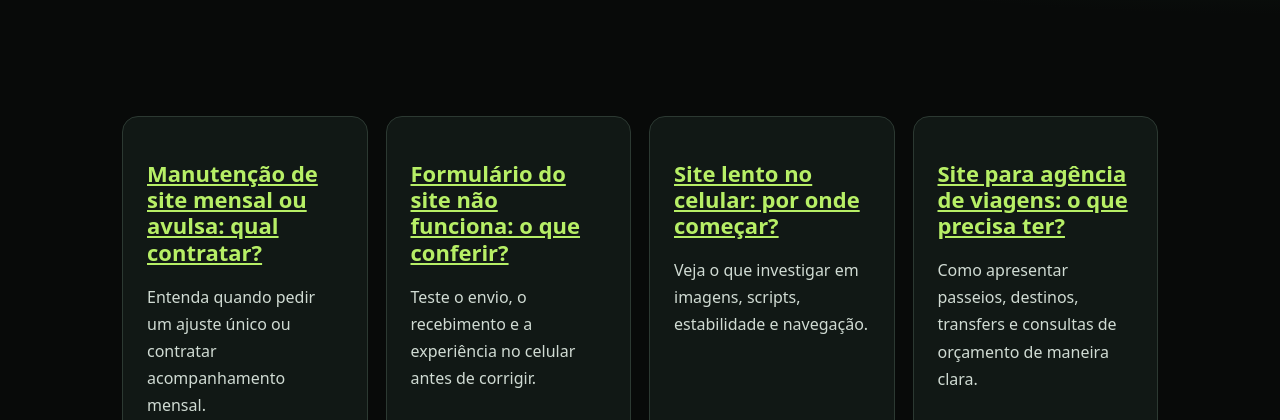
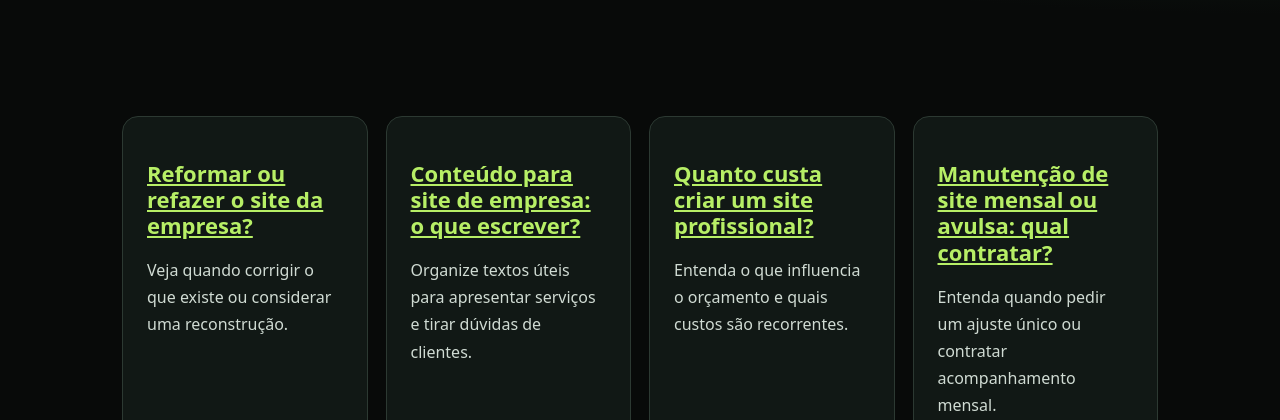
Before and after one commit to henriquesilvaweb/hsilva-site, a plain HTML site: page blog/index.html in a window 1280 px wide. Shown: the part 380-800 px from the top of the page. Drawn offline with Linux system fonts and the light colour scheme.

Commit message:
Atualizar links e navegação para novos conteúdos: blog/index.html

```diff
--- a/blog/index.html
+++ b/blog/index.html
@@ -15,6 +15,9 @@
 <body><a href="#conteudo" style="position:absolute;left:-9999px" onfocus="this.style.left='8px'" onblur="this.style.left='-9999px'">Pular ao conteúdo</a>
 <header class="header"><nav class="nav wrap" aria-label="Navegação principal"><a class="brand" href="/"><span>H.</span>SILVA</a><div class="links"><a href="/">Início</a><a href="/manutencao-de-sites/">Manutenção</a><a href="/criacao-de-landing-pages/">Landing pages</a><a href="/advogados/">Advogados</a><a href="/pousadas/">Pousadas</a><a href="/blog/">Blog</a></div></nav></header>
 <main id="conteudo"><section class="hero"><div class="wrap"><p class="eyebrow">Conteúdo útil para empresas</p><h1>Blog sobre sites, landing pages e presença no Google</h1><p>Respostas práticas para quem está pensando em criar, atualizar ou melhorar um site.</p></div></section><section><div class="wrap"><div class="grid">
+<article class="card"><h2 style="font-size:22px"><a href="/blog/reformar-ou-refazer-site/">Reformar ou refazer o site da empresa?</a></h2><p>Veja quando corrigir o que existe ou considerar uma reconstrução.</p></article>
+<article class="card"><h2 style="font-size:22px"><a href="/blog/conteudo-para-site-empresa/">Conteúdo para site de empresa: o que escrever?</a></h2><p>Organize textos úteis para apresentar serviços e tirar dúvidas de clientes.</p></article>
+<article class="card"><h2 style="font-size:22px"><a href="/blog/quanto-custa-site-profissional/">Quanto custa criar um site profissional?</a></h2><p>Entenda o que influencia o orçamento e quais custos são recorrentes.</p></article>
 <article class="card"><h2 style="font-size:22px"><a href="/blog/manutencao-de-site-mensal-ou-avulsa/">Manutenção de site mensal ou avulsa: qual contratar?</a></h2><p>Entenda quando pedir um ajuste único ou contratar acompanhamento mensal.</p></article>
 <article class="card"><h2 style="font-size:22px"><a href="/blog/formulario-do-site-nao-funciona/">Formulário do site não funciona: o que conferir?</a></h2><p>Teste o envio, o recebimento e a experiência no celular antes de corrigir.</p></article>
 <article class="card"><h2 style="font-size:22px"><a href="/blog/site-lento-como-melhorar/">Site lento no celular: por onde começar?</a></h2><p>Veja o que investigar em imagens, scripts, estabilidade e navegação.</p></article>
```
